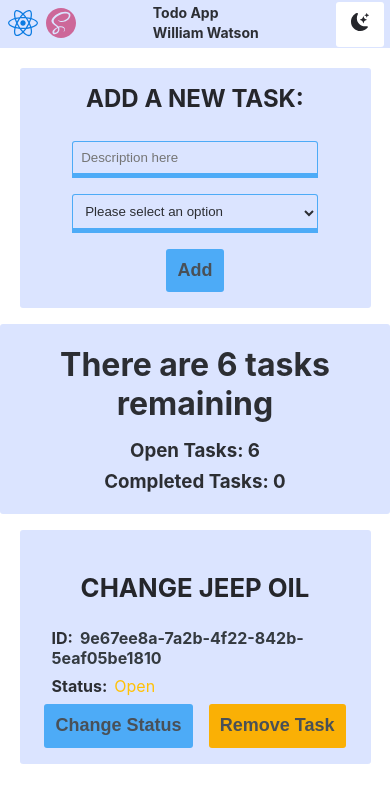
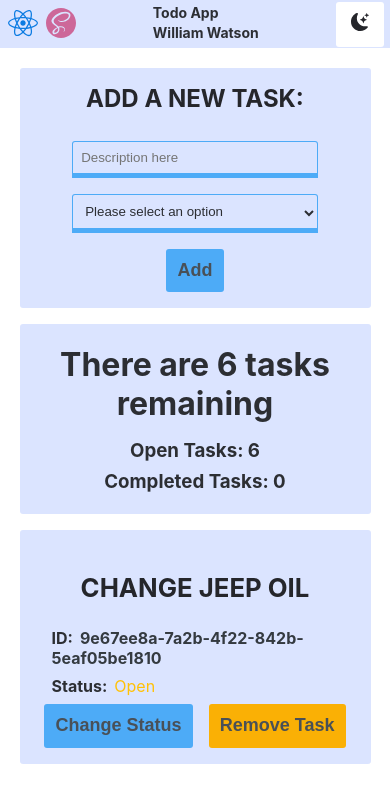
Before and after one commit to threnody5/INFO-5143-lab, a React (Create React App) app: page / in a window 390 px wide. Shown: the top 794 px of the page. Built offline with nearby package versions, Linux system fonts and the light colour scheme.

Commit message:
add small breakpoint to taskCounterContainer for a maximum width of 90vw to prevent container width larger than screen width

```diff
--- a/src/components/Tasks/TaskCounter/styles.module.scss
+++ b/src/components/Tasks/TaskCounter/styles.module.scss
@@ -9,6 +9,10 @@
 
     h1, h3 {
         margin: 0.5rem;
+    }
+
+    @include breakpoint-small {
+        width: 90vw;
     }
 }
 
```
